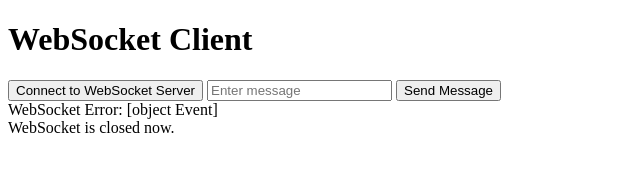
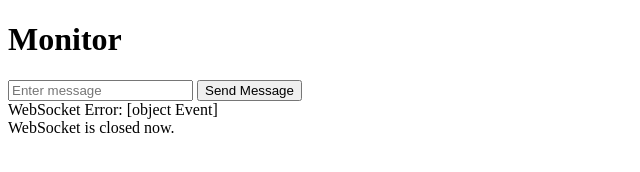
Before and after one commit to chinchillajared/monitor, a plain HTML site: page index.html in a window 1280 px wide. Shown: the whole page, without its empty margins (0-640 px from the left). Drawn offline with Linux system fonts and the light colour scheme.

Commit message:
index file title changed

```diff
--- a/index.html
+++ b/index.html
@@ -3,12 +3,11 @@
 <head>
     <meta charset="UTF-8">
     <meta name="viewport" content="width=device-width, initial-scale=1.0">
-    <title>WebSocket Client</title>
+    <title>Monitor</title>
     <script type="text/javascript" src="scripts/connect.js" defer></script>
 </head>
 <body>
-    <h1>WebSocket Client</h1>
-    <button id="connectServer">Connect to WebSocket Server</button>
+    <h1>Monitor</h1>
     <input type="text" id="message" placeholder="Enter message">
     <button id="sendMessage">Send Message</button>
     <div id="messages"></div>
```
